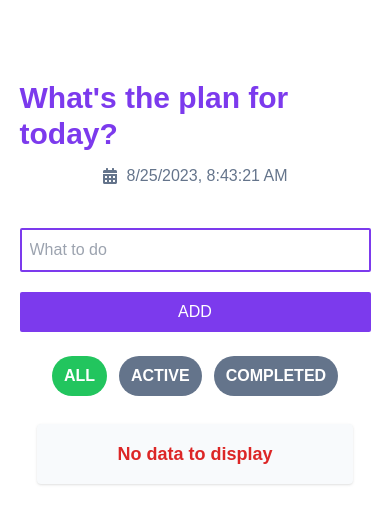
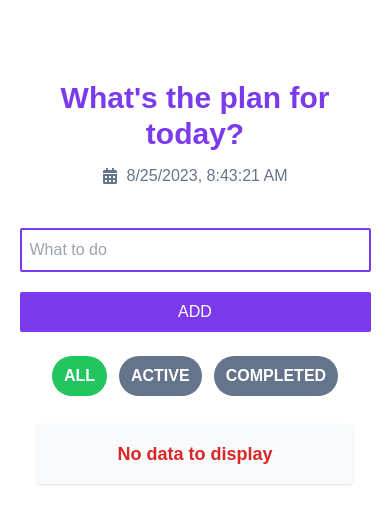
Before and after one commit to Anugerah20/Todolist-App, a React (Vite) app: page / in a window 390 px wide. Shown: the top 524 px of the page. Built offline with nearby package versions, Linux system fonts and the light colour scheme.

Commit message:
update position header

```diff
--- a/src/pages/Header.jsx
+++ b/src/pages/Header.jsx
@@ -3,7 +3,7 @@
 const Header = ({ myDateTime }) => {
      return (
           <>
-               <h1 className="text=center text-violet-600 text-3xl sm:text-4xl font-extrabold">
+               <h1 className="text-center text-violet-600 text-3xl sm:text-4xl font-extrabold">
                     What's the plan for today?
                </h1>
                <div className="flex items-center justify-center">
```
